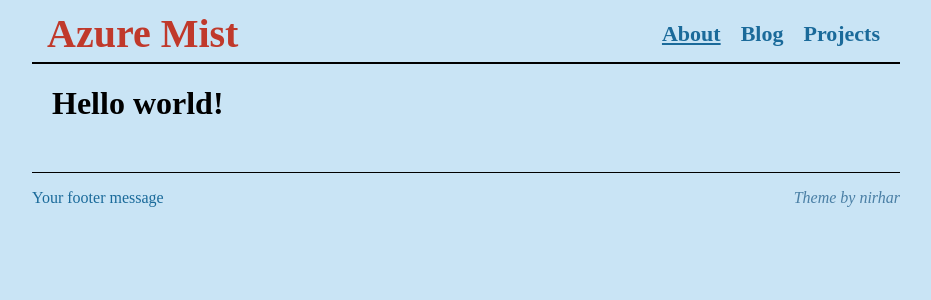
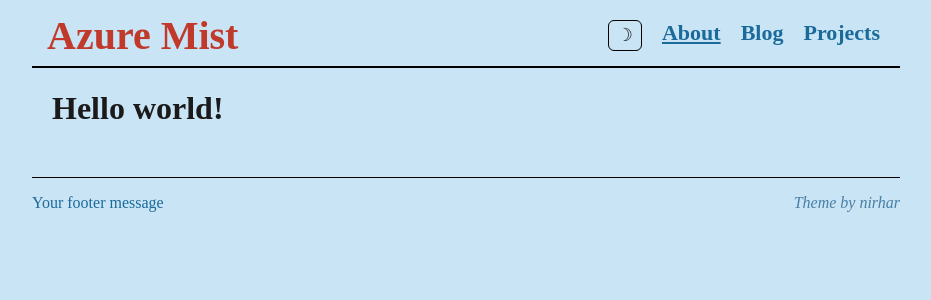
Before and after one commit to Nirhar/azure-mist, a Jekyll site: the page built from index.md, in a window 1280 px wide. Shown: the top 300 px of the page, without its empty margins (174-1105 px from the left). Built offline with Jekyll 4.4.1, drawn with Linux system fonts in a browser that asks for light colours.

Commit message:
Add support for Dark mode

```diff
--- a/_layouts/default.html
+++ b/_layouts/default.html
@@ -4,6 +4,12 @@
     <meta charset="utf8">
     <link rel="stylesheet" href="{{ "/assets/css/styles.css" | relative_url }}">
     <title>{{ page.title }}</title>
+    <script>
+      // Apply saved theme before paint to avoid flash
+      if (localStorage.getItem('theme') === 'dark') {
+        document.documentElement.setAttribute('data-theme', 'dark');
+      }
+    </script>
   </head>
   <body>
     <div class="body-container">
@@ -11,6 +17,9 @@
         <div class="navbar-div">
           <div class="navbar-logo"> {{ site.title }} </div>
           <ul class="navbar-links">
+            <li>
+              <button id="theme-toggle" class="theme-toggle" aria-label="Toggle dark mode">☽</button>
+            </li>
             {% for item in site.data.navigation %}
               <li {% if page.url == item.url %} class="current-page-nav-link" {% endif %}>
                 <a href="{{ item.url | relative_url }}"> {{ item.title }} </a>
@@ -19,6 +28,23 @@
           </ul>
         </div>
       </nav>
+      <script>
+        const toggle = document.getElementById('theme-toggle');
+        const root = document.documentElement;
+
+        function applyTheme(isDark) {
+          root.setAttribute('data-theme', isDark ? 'dark' : 'light');
+          toggle.textContent = isDark ? '☼' : '☽';
+          localStorage.setItem('theme', isDark ? 'dark' : 'light');
+        }
+
+        // Set correct icon on load
+        applyTheme(localStorage.getItem('theme') === 'dark');
+
+        toggle.addEventListener('click', () => {
+          applyTheme(root.getAttribute('data-theme') !== 'dark');
+        });
+      </script>
       <div class="content-container">
         {{content}}
       </div>
--- a/_sass/main.scss
+++ b/_sass/main.scss
@@ -3,10 +3,22 @@
   --color-accent: #c0392b;
   --color-muted: #4a7fa5;
   --color-bg: #c9e4f5;
+  --color-text: #1a1a1a;
+  --color-border: black;
+}
+
+[data-theme="dark"] {
+  --color-primary: #5ba8d4;
+  --color-accent: #e06c5a;
+  --color-muted: #7ab8d8;
+  --color-bg: #0f1e2b;
+  --color-text: #e0eaf0;
+  --color-border: #2e4a60;
 }
 
 body {
   background-color: var(--color-bg);
+  color: var(--color-text);
   margin-left: 25px;
   margin-right: 25px;
 }
@@ -41,7 +53,7 @@
   padding-top: 0px;
   padding-bottom: 5px;
   margin-bottom: 0px;
-  border-bottom: 2px solid black;
+  border-bottom: 2px solid var(--color-border);
 }
 .navbar-logo{
   font-size: 40px;
@@ -71,7 +83,7 @@
   text-decoration: underline;
 }
 .footer {
-  border-top:1px solid black;
+  border-top: 1px solid var(--color-border);
   display:flex;
   justify-content: space-between;
   align-items: center;
@@ -123,3 +135,17 @@
   padding-right: 20px;
   text-align: justify;
 }
+.theme-toggle {
+  background: none;
+  border: 1px solid var(--color-border);
+  border-radius: 6px;
+  cursor: pointer;
+  font-size: 18px;
+  padding: 2px 8px;
+  line-height: 1.4;
+  transition: border-color 0.2s;
+  color: var(--color-text);
+  &:hover {
+    border-color: var(--color-primary);
+  }
+}
```
